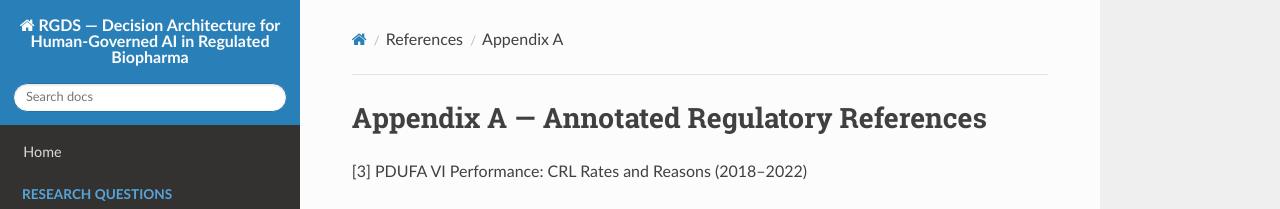
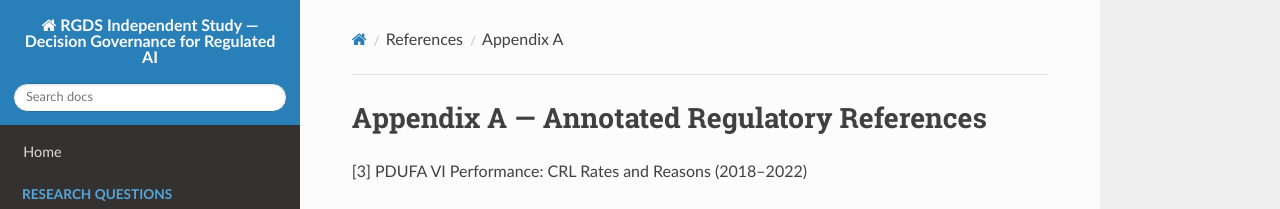
Before and after one commit to mj3b/rgds-independent-study, an MkDocs documentation site: the page built from docs/references/appendix-a.md, in a window 1280 px wide. Shown: the top 209 px of the page. Built offline with MkDocs 1.6.1, drawn with Linux system fonts in a browser that asks for light colours; nearby versions of some CDN libraries.

Commit message:
Revise site name and description in mkdocs.yml
Updated site name and description for clarity and focus on independent research.

```diff
--- a/mkdocs.yml
+++ b/mkdocs.yml
@@ -1,5 +1,7 @@
-site_name: RGDS — Decision Architecture for Human-Governed AI in Regulated Biopharma
-site_description: An independent research framework examining how structured decision artifacts, evidence discipline, and bounded AI support defensible phase-gate decisions in regulated biopharma and biotech development.
+site_name: RGDS Independent Study — Decision Governance for Regulated AI
+site_description: Independent research on decision reconstructability, governance evidence, and audit-ready controls for AI-assisted work in regulated development.
+
+site_url: https://mj3b.github.io/rgds-independent-study/
 
 theme:
   name: readthedocs
```
